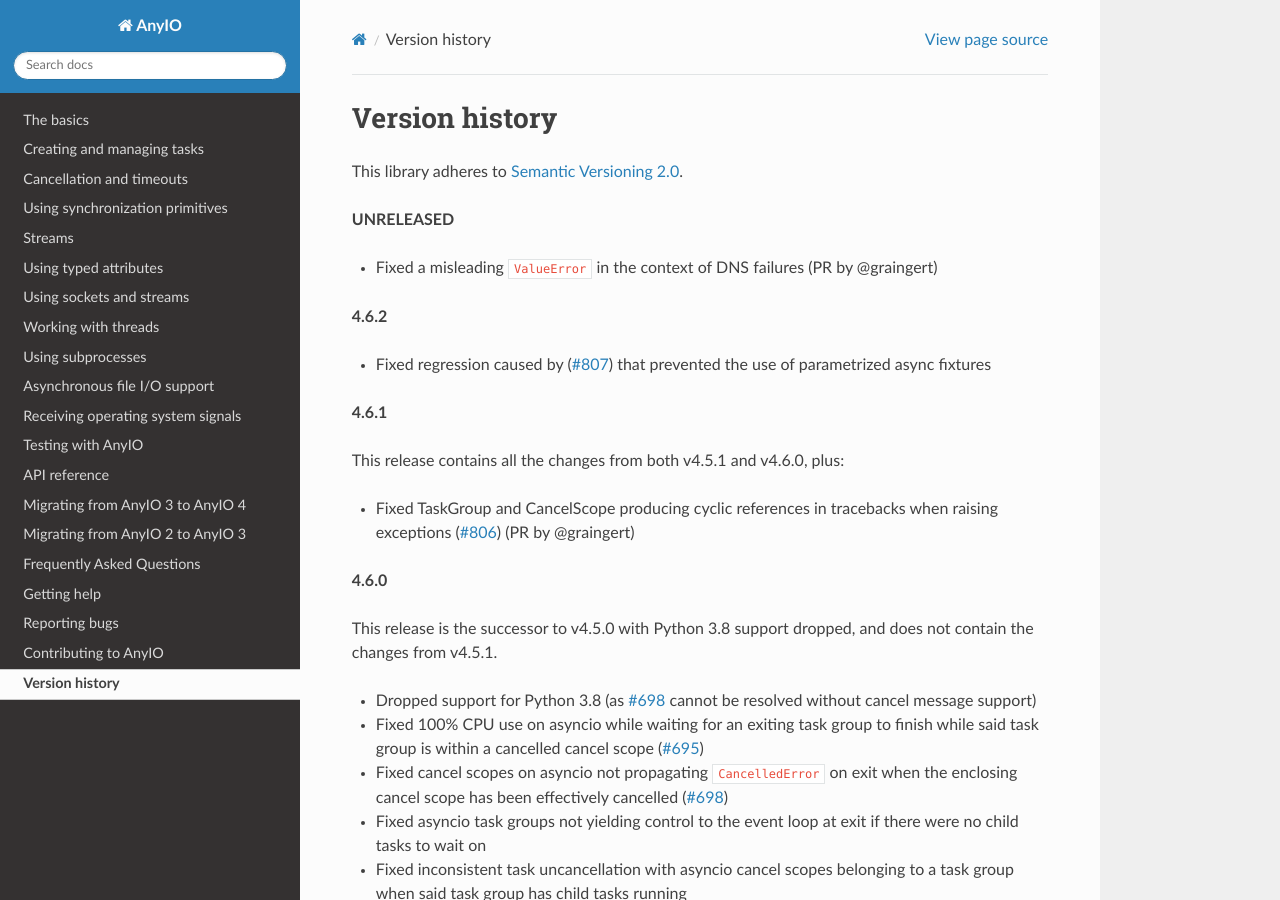
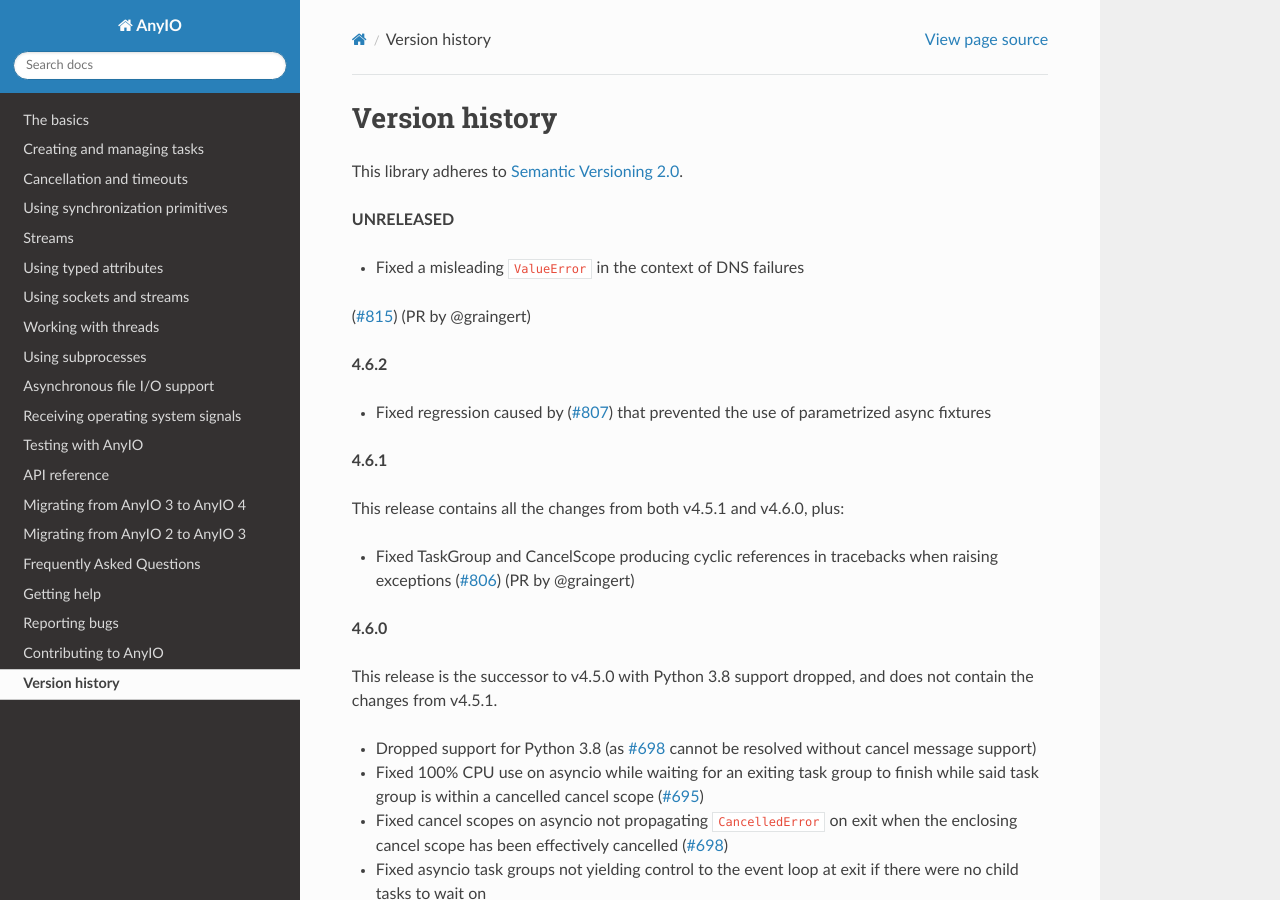
Before and after one commit to agronholm/anyio, a Sphinx documentation site: the page built from docs/versionhistory.rst, in a window 1280 px wide and 900 px high. Built offline with Sphinx 7.4.7 and the Read the Docs theme 3.1.0, drawn with Linux system fonts in a browser that asks for light colours; the version number could not be read and is left out.

Commit message:
Update docs/versionhistory.rst

```diff
--- a/docs/versionhistory.rst
+++ b/docs/versionhistory.rst
@@ -5,7 +5,9 @@
 
 **UNRELEASED**
 
-- Fixed a misleading ``ValueError`` in the context of DNS failures (PR by @graingert)
+- Fixed a misleading ``ValueError`` in the context of DNS failures
+(`#815 <https://github.com/agronholm/anyio/issues/815>`_)
+(PR by @graingert)
 
 **4.6.2**
 
```
